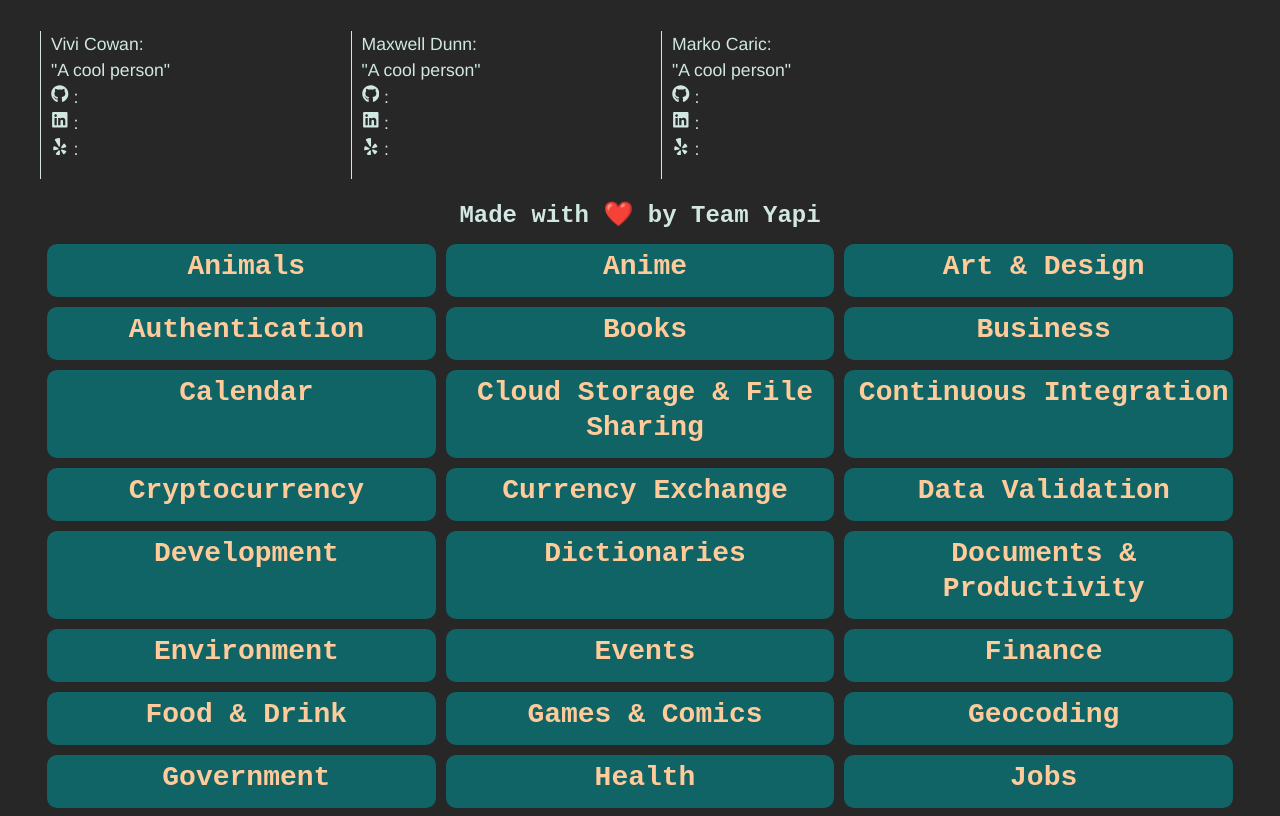
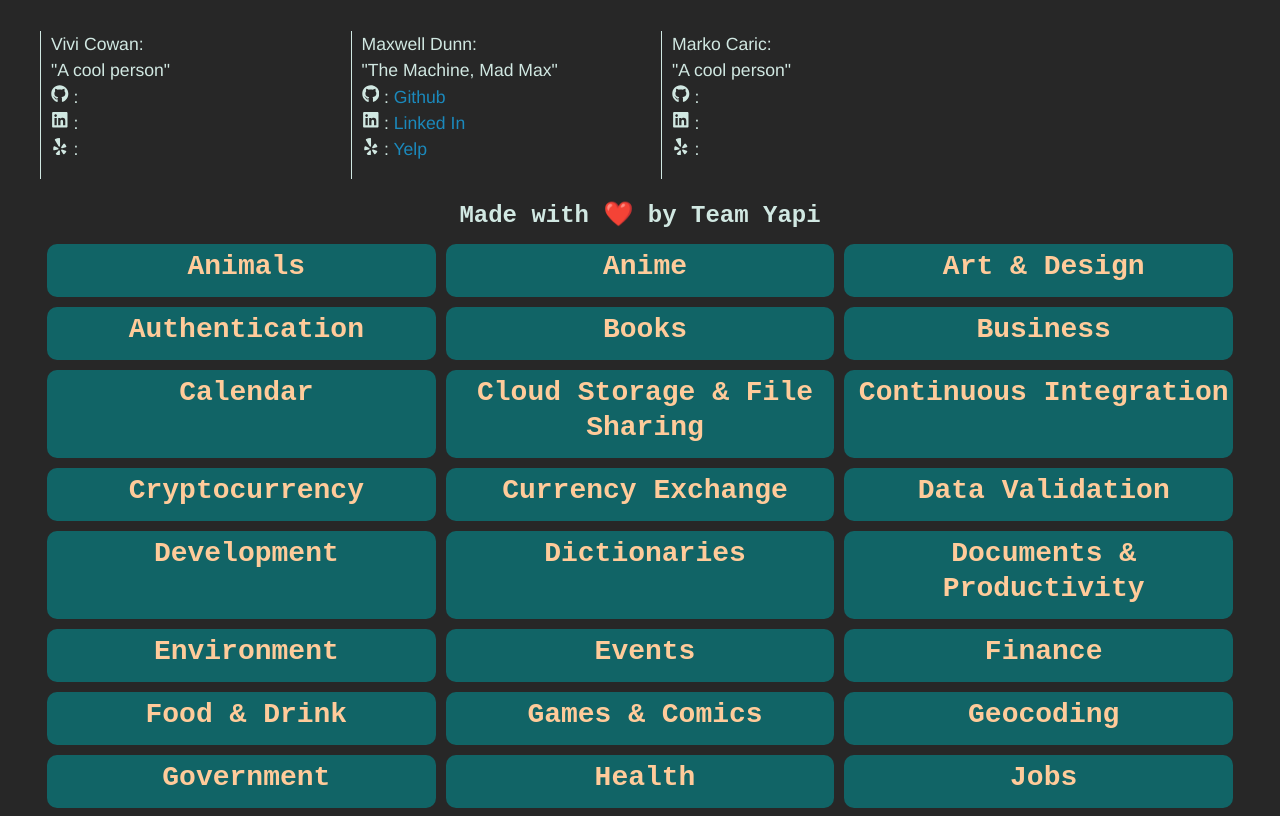
Before and after one commit to m-car/YAPI, a React (Create React App) app in the folder client/: page / in a window 1280 px wide. Shown: the part 1268-2084 px from the top of the page. Built offline with nearby package versions, Linux system fonts and the light colour scheme; no server answers.

Commit message:
added links to about me section

```diff
--- a/client/src/pages/Home.js
+++ b/client/src/pages/Home.js
@@ -99,10 +99,16 @@ const Home = () => {
         <div className="line-left span-fourth summary sans">
           <p>
             Maxwell Dunn:
-            <br /> "A cool person"
-            <br /> <FaGithub /> :
-            <br /> <FaLinkedin /> :
-            <br /> <FaYelp /> :
+            <br /> "The Machine, Mad Max"
+            <br /> <FaGithub /> : <a href="https://github.com/maxd66">Github</a>
+            <br /> <FaLinkedin /> :{" "}
+            <a href="https://www.linkedin.com/in/maxwell-dunn-a30374188/">
+              Linked In
+            </a>
+            <br /> <FaYelp /> :{" "}
+            <a href="https://www.yelp.com/user_details?userid=yZqDLyLFqtW6-eRgMhVNbw">
+              Yelp
+            </a>
           </p>
         </div>
         <div className="line-left span-fourth summary sans">
```
Also changed, not shown: 1 other file (tests, documents, lock files or other folders).
